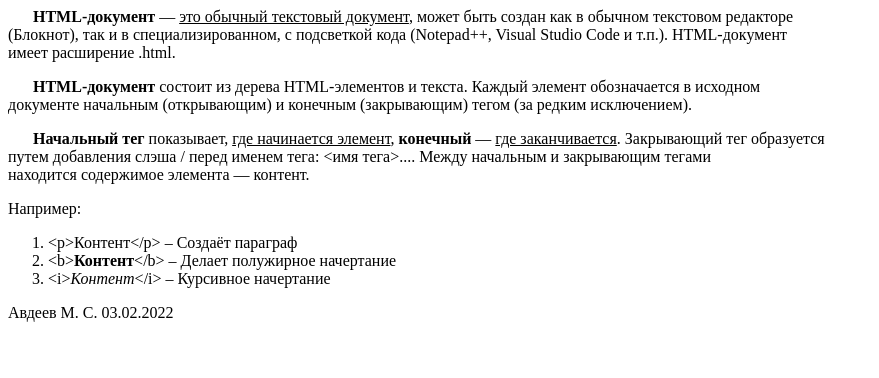
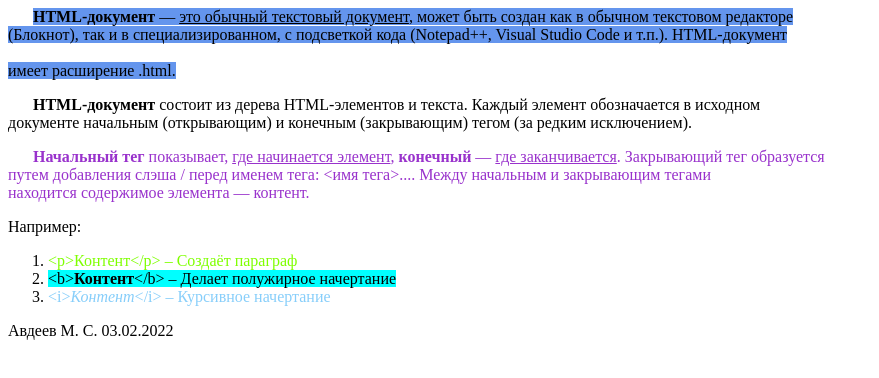
Before and after one commit to Mksavdeev/Avdeev-base-html, a plain HTML site: page base-html/index.html in a window 1280 px wide. Shown: the whole page, without its empty margins (0-879 px from the left). Drawn offline with Linux system fonts and the light colour scheme.

Commit message:
feat: style.css added

```diff
--- a/base-html/index.html
+++ b/base-html/index.html
@@ -5,29 +5,30 @@
 	<head>
 		<title>Авдеев СА50-3-20</title>
 		<meta charset="UTF-8">
+		<link rel="stylesheet" href="style.css">
 	</head>
 	<body>
 
 	<p style="text-indent: 25px;">
-	<b> HTML-документ </b> — <ins>это обычный текстовый документ</ins>, может быть создан как в обычном текстовом редакторе<br>
+	<span class="Color"><b> HTML-документ </b> — <ins>это обычный текстовый документ</ins>, может быть создан как в обычном текстовом редакторе<br>
 (Блокнот), так и в специализированном, с подсветкой кода (Notepad++, Visual Studio Code и т.п.). HTML-документ<br>
-имеет расширение .html.
+<br>имеет расширение .html.</span><br>
 	</p>
 	<p style="text-indent: 25px;">
 	<b> HTML-документ </b> состоит из дерева HTML-элементов и текста. Каждый элемент обозначается в исходном<br>
 документе начальным (открывающим) и конечным (закрывающим) тегом (за редким исключением).<br>
 	</p>
 	<p style="text-indent: 25px;">
-	<b>Начальный тег</b> показывает, <ins>где начинается элемент</ins>, <b>конечный</b> — <ins>где заканчивается</ins>. Закрывающий тег образуется<br>
+	<span class="Textcolor"><b>Начальный тег</b> показывает, <ins>где начинается элемент</ins>, <b>конечный</b> — <ins>где заканчивается</ins>. Закрывающий тег образуется<br>
 путем добавления слэша / перед именем тега: <имя тега>...</имя тега>. Между начальным и закрывающим тегами<br>
-находится содержимое элемента — контент.
+находится содержимое элемента — контент.</span>
 	</p>
 	<p>
 Например:
 <ol>
-	<li> &lt;p&gt;Контент&lt;/p&gt; – Создаёт параграф</li>
-	<li> &lt;b&gt;<b>Контент</b>&lt;/b&gt; – Делает полужирное начертание </li>
-	<li> &lt;i&gt;<i>Контент</i>&lt;/i&gt; – Курсивное начертание</li>
+	<li><span class="first"> &lt;p&gt;Контент&lt;/p&gt; – Создаёт параграф </span> </li>
+	<li><span class="second"> &lt;b&gt;<b>Контент</b>&lt;/b&gt; – Делает полужирное начертание </span> </li>
+	<li><span class="third"> &lt;i&gt;<i>Контент</i>&lt;/i&gt; – Курсивное начертание </span> </li>
 </ol>
 
 Авдеев М. С. 03.02.2022
--- /dev/null
+++ b/base-html/style.css
@@ -0,0 +1,15 @@
+.Color {
+    background-color: cornflowerblue;
+}
+.Textcolor {
+    color: darkorchid;
+}
+.first {
+    color: chartreuse;
+}
+.second {
+    background-color: cyan;
+}
+.third {
+    color: lightskyblue;
+}
```
